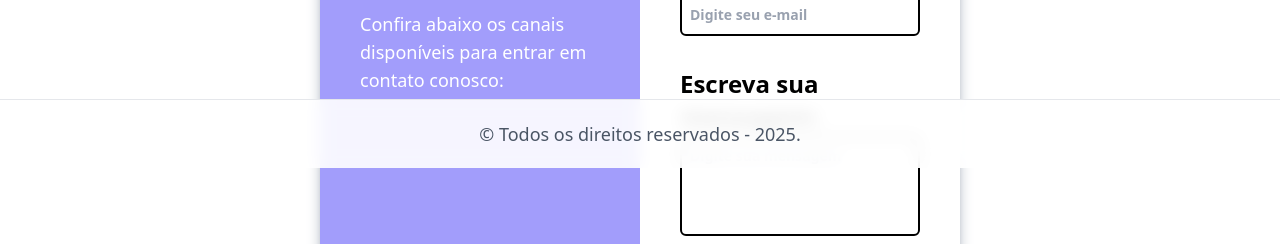
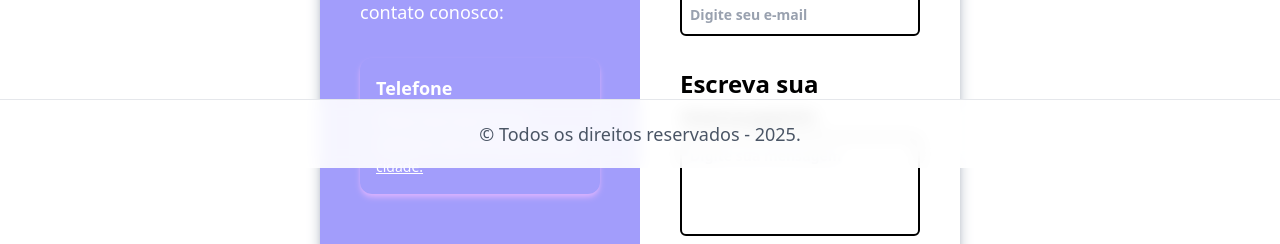
Before and after one commit to 1TDSPG-25/sistema-flow, a React (Vite) app: page /contato in a window 1280 px wide. Shown: the part 632-876 px from the top of the page. Built offline with nearby package versions, Linux system fonts and the light colour scheme.

Commit message:
feat(Contato): Criando os cards de contato e iniciando o card de Telefone.

```diff
--- a/src/routes/Contato/index.tsx
+++ b/src/routes/Contato/index.tsx
@@ -25,6 +25,21 @@ export default function Contato() {
                 Confira abaixo os canais disponíveis para entrar em contato conosco:
             </p>
 
+            {/* Card de Contato */}
+            <div className="flex flex-col gap-4">
+
+                {/* Telefone */}
+                <div className="bg-[#8F85F5 rounded-xl p-4 shadow-md shadow-purple-300">
+                    <div className="text-left">
+                        <h3 className="font-semibold text-lg mb-1">Telefone</h3>
+                        <a href="#" className="underline text-sm hover:text-gray-200 transition">
+                            Clique aqui para ver os telefones das farmácias na sua cidade.
+                        </a>
+                    </div>
+                </div>
+
+            </div>
+
             </div>
 
             <form className="bg-[#FFFFFF] rounded-r-2xl w-1/2 flex flex-col justify-center px-10">
```
